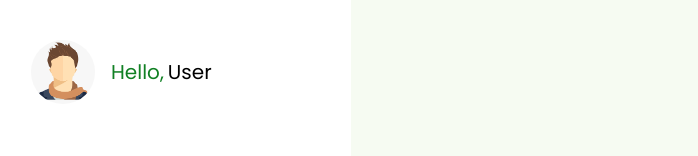
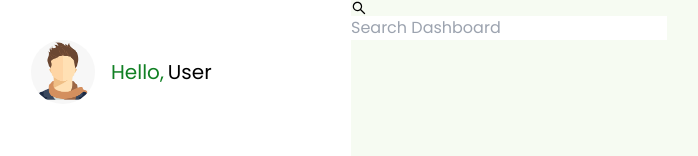
Before and after one commit to mog-rn/eGarage, a Next.js app in the folder web-client/: page /dashboard in a window 1280 px wide. Shown: the top 156 px of the page, without its empty margins (9-707 px from the left). Built offline with nearby package versions, Linux system fonts and the light colour scheme.

Commit message:
Done with the sidebar for now working on the content part

```diff
--- /dev/null
+++ b/web-client/components/DashboardSearch.jsx
@@ -0,0 +1,19 @@
+import React from "react";
+import { AiOutlineSearch } from "react-icons/ai";
+
+const DashboardSearch = () => {
+  return (
+    <div className="">
+      <AiOutlineSearch className="" />
+      <input
+        type="text"
+        name="dashboard_search"
+        placeholder="Search Dashboard"
+        id=""
+        className="w-full outline-none"
+      />
+    </div>
+  );
+};
+
+export default DashboardSearch;
--- a/web-client/pages/dashboard.js
+++ b/web-client/pages/dashboard.js
@@ -1,4 +1,5 @@
 import React from "react";
+import DashboardSearch from "../components/DashboardSearch";
 import SideBar from "../components/reusables/SideBar";
 import UserView from "../components/UserView";
 
@@ -6,6 +7,10 @@ const Dashboard = () => {
   return (
     <div className="flex bg-[#F6FBF2] h-screen">
       <SideBar />
+
+      <div>
+        <DashboardSearch />
+      </div>
     </div>
   );
 };
--- a/web-client/styles/globals.css
+++ b/web-client/styles/globals.css
@@ -5,3 +5,9 @@
 @tailwind base;
 @tailwind components;
 @tailwind utilities;
+
+@layer base {
+    .active {
+        background-color: #f5f5f5;
+    }
+}
```
